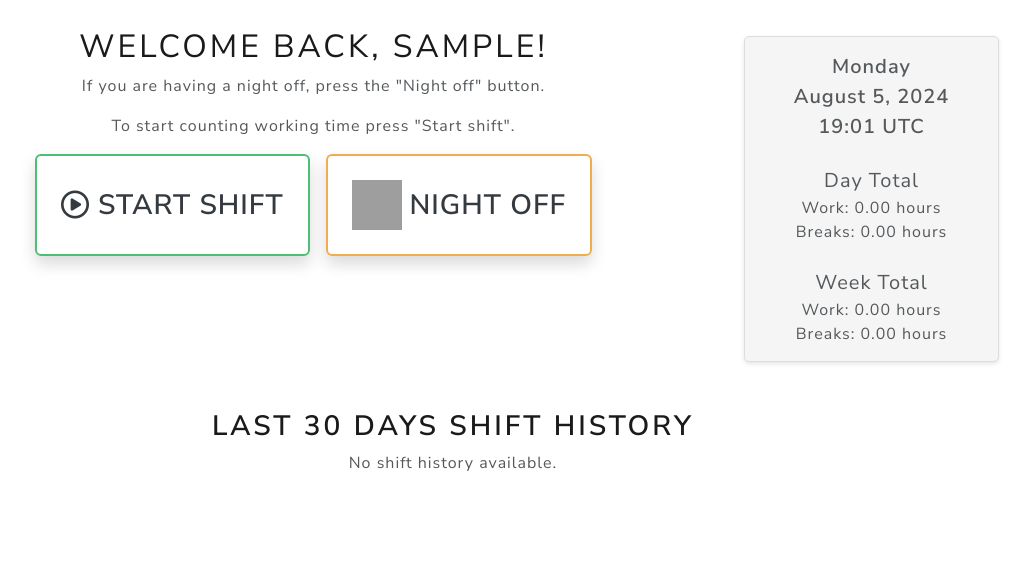
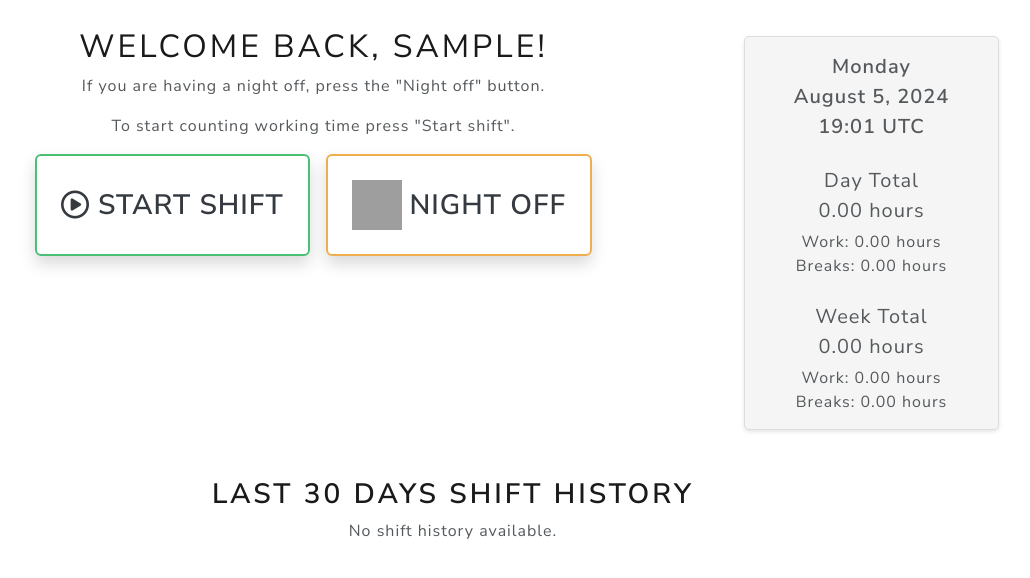
Before and after one commit to adonini/working_hours, a Django app: page / in a window 1280 px wide. Shown: the part 95-673 px from the top of the page, without its empty margins (187-1217 px from the left). Run offline with Django 4.2, Linux system fonts and the light colour scheme; the visitor is signed in with stand-in values (Sample User, id 1); data that the repository does not hold is empty; some libraries are stand-ins or nearby versions; grey boxes are pictures that could not be loaded.

Commit message:
separate total hour, hour worked and hour breaks

```diff
--- a/shifterslogin/templates/login/index.html
+++ b/shifterslogin/templates/login/index.html
@@ -58,11 +58,17 @@
 					<p class="d-flex fs-4 justify-content-center align-items-center text-center fw-bold" id="current-date-time"></p>
 
 					<p class="text-center fs-4 mt-4 d-flex justify-content-center align-items-center fw-bolder">Day Total</p>
-					<p class="text-center d-flex justify-content-center align-items-center">Work: {{ total_hours_worked_today|floatformat:2 }} hours</p>
+					<p class="text-center fs-4 d-flex justify-content-center align-items-center fw-bolder">
+						{{ total_worked_and_breaks_today|floatformat:2 }} hours
+					</p>
+					<p class="text-center mt-1 d-flex justify-content-center align-items-center">Work: {{ total_hours_worked_today|floatformat:2 }} hours</p>
 					<p class="text-center d-flex justify-content-center align-items-center">Breaks: {{ total_breaks_today|floatformat:2 }} hours</p>
 
 					<p class="text-center fs-4 mt-4 d-flex justify-content-center align-items-center fw-bolder">Week Total</p>
-					<p class="text-center d-flex justify-content-center align-items-center">Work: {{ total_hours_worked_week|floatformat:2 }} hours</p>
+					<p class="text-center fs-4 d-flex justify-content-center align-items-center fw-bolder">
+						{{ total_worked_and_breaks_week|floatformat:2 }} hours
+					</p>
+					<p class="text-center d-flex mt-1 justify-content-center align-items-center">Work: {{ total_hours_worked_week|floatformat:2 }} hours</p>
 					<p class="text-center d-flex justify-content-center align-items-center">Breaks: {{ total_breaks_week|floatformat:2 }} hours</p>
 				</div>
 			</div>
--- a/shifterslogin/views.py
+++ b/shifterslogin/views.py
@@ -35,8 +35,6 @@ class Index(TemplateView):
 
             # Fetch shift history (last 30 days)
             thirty_days_ago = today - timedelta(days=30)
-
-            # Fetch shift history for the last 30 days
             shifts_history = Shift.objects.filter(user=self.request.user,
                                                   shift_start__gte=thirty_days_ago).order_by('-shift_start')
 
@@ -51,37 +49,53 @@ class Index(TemplateView):
             # Get shifts for today
             shifts_today = Shift.objects.filter(user=self.request.user, shift_start__date=today)
 
-            # Calculate total hours worked and breaks for today
+            # Calculate total hours worked for today
             total_hours_worked_today = sum(
                 (shift.shift_end - shift.shift_start).total_seconds()
                 for shift in shifts_today if shift.shift_end
             )
+
+            # Calculate total break time for today
+            breaks_today = Break.objects.filter(shift__user=self.request.user, break_start__date=today)
+            total_breaks_today = sum(
+                (brk.break_end - brk.break_start).total_seconds()
+                for brk in breaks_today if brk.break_end
+            )
+
+            # Adjust total hours worked today by subtracting breaks
+            total_hours_worked_today -= total_breaks_today
             total_hours_worked_today /= 3600  # Convert to hours
+            total_breaks_today /= 3600  # Convert to hours
+
+            # Calculate the sum of total hours worked and total breaks
+            total_worked_and_breaks_today = total_hours_worked_today + total_breaks_today
 
             # Get shifts for the week
             shifts_week = Shift.objects.filter(user=self.request.user, shift_start__date__range=[start_of_week, end_of_week])
 
-            # Calculate total hours worked and breaks for the week
+            # Calculate total hours worked for the week
             total_hours_worked_week = sum(
                 (shift.shift_end - shift.shift_start).total_seconds()
                 for shift in shifts_week if shift.shift_end
             )
+
+            # Calculate total break time for the week
+            breaks_week = Break.objects.filter(shift__user=self.request.user, break_start__date__range=[start_of_week, end_of_week])
+            total_breaks_week = sum(
+                (brk.break_end - brk.break_start).total_seconds()
+                for brk in breaks_week if brk.break_end
+            )
+
+            # Adjust total hours worked week by subtracting breaks
+            total_hours_worked_week -= total_breaks_week
             total_hours_worked_week /= 3600  # Convert to hours
+            total_breaks_week /= 3600  # Convert to hours
+
+            # Calculate the sum of total hours worked and total breaks for the week
+            total_worked_and_breaks_week = total_hours_worked_week + total_breaks_week
 
             # Check for active shift
             active_shift = Shift.objects.filter(user=self.request.user, shift_active=True).last()
-
-            # Calculate the total break time in minutes for today
-            breaks_today = Break.objects.filter(shift__user=self.request.user, break_start__date=today)
-            total_breaks_today = sum((brk.break_end - brk.break_start).total_seconds()
-                                     for brk in breaks_today if brk.break_end)
-            total_breaks_today /= 3600  # Convert to hours
-
-            # Calculate the total break time in minutes for this week
-            breaks_week = Break.objects.filter(shift__user=self.request.user, break_start__date__range=[start_of_week, end_of_week])
-            total_breaks_week = sum((brk.break_end - brk.break_start).total_seconds()
-                                    for brk in breaks_week if brk.break_end)
-            total_breaks_week /= 3600  # Convert to hours
 
             # Check for active break
             active_break = Break.objects.filter(shift=active_shift, break_active=True).last() if active_shift else None
@@ -95,6 +109,8 @@ class Index(TemplateView):
             context['total_breaks_today'] = total_breaks_today
             context['total_breaks_week'] = total_breaks_week
             context['active_break'] = active_break
+            context['total_worked_and_breaks_today'] = total_worked_and_breaks_today
+            context['total_worked_and_breaks_week'] = total_worked_and_breaks_week
         return context
 
 
```
